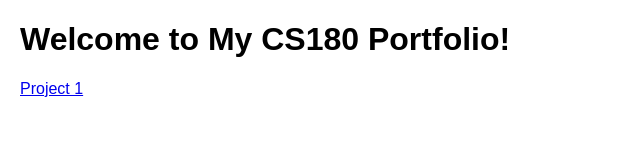
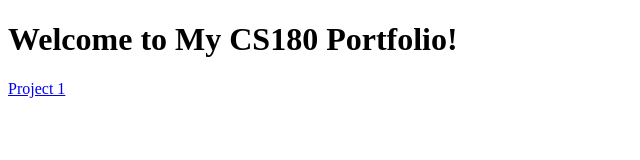
Before and after one commit to dianastea/dianastea.github.io, a plain HTML site: page index.html in a window 1280 px wide. Shown: the whole page, without its empty margins (0-640 px from the left). Drawn offline with Linux system fonts and the light colour scheme.

Commit message:
Update index.html

```diff
--- a/index.html
+++ b/index.html
@@ -2,12 +2,6 @@
 <html>
 <head>
     <title>My Portfolio</title>
-    <style>
-        body {
-            font-family: Arial, sans-serif;
-            margin: 20px;
-        }
-    </style>
 </head>
 <body>
     <h1>Welcome to My CS180 Portfolio!</h1>
```
